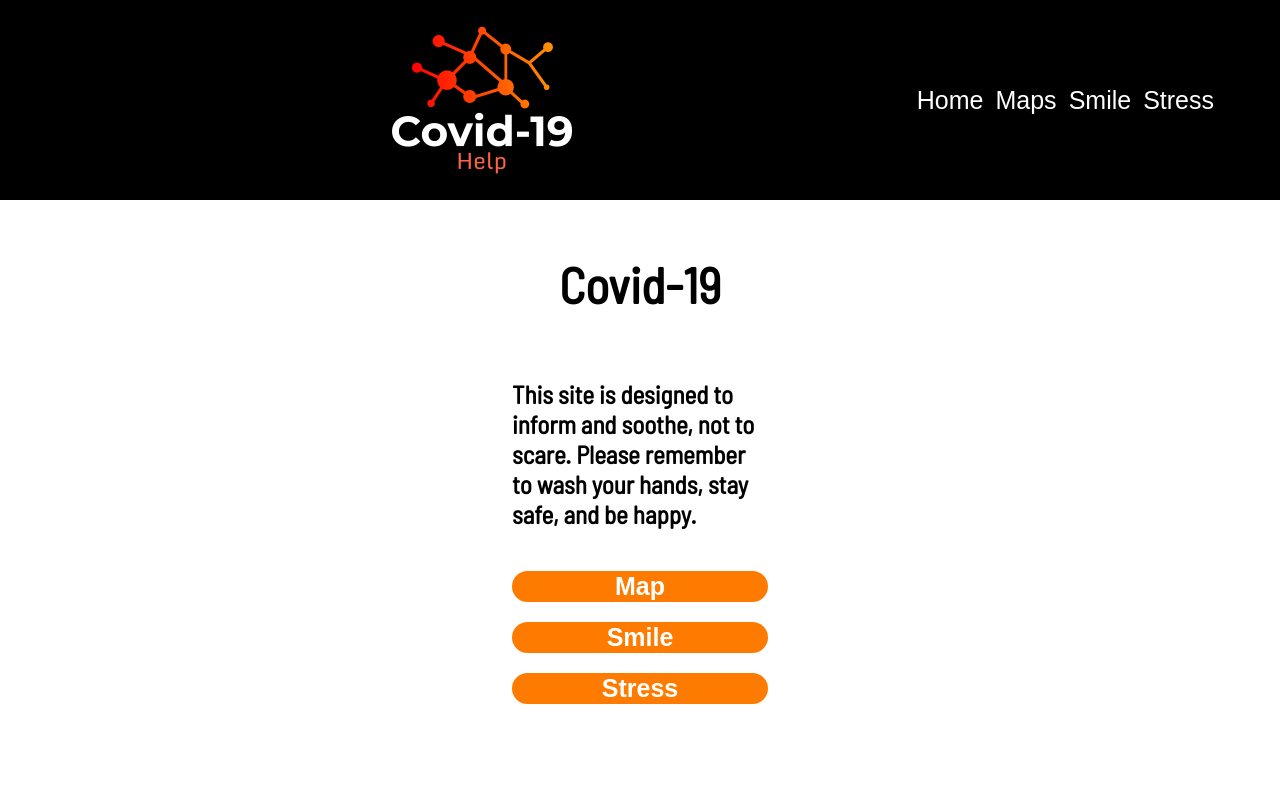
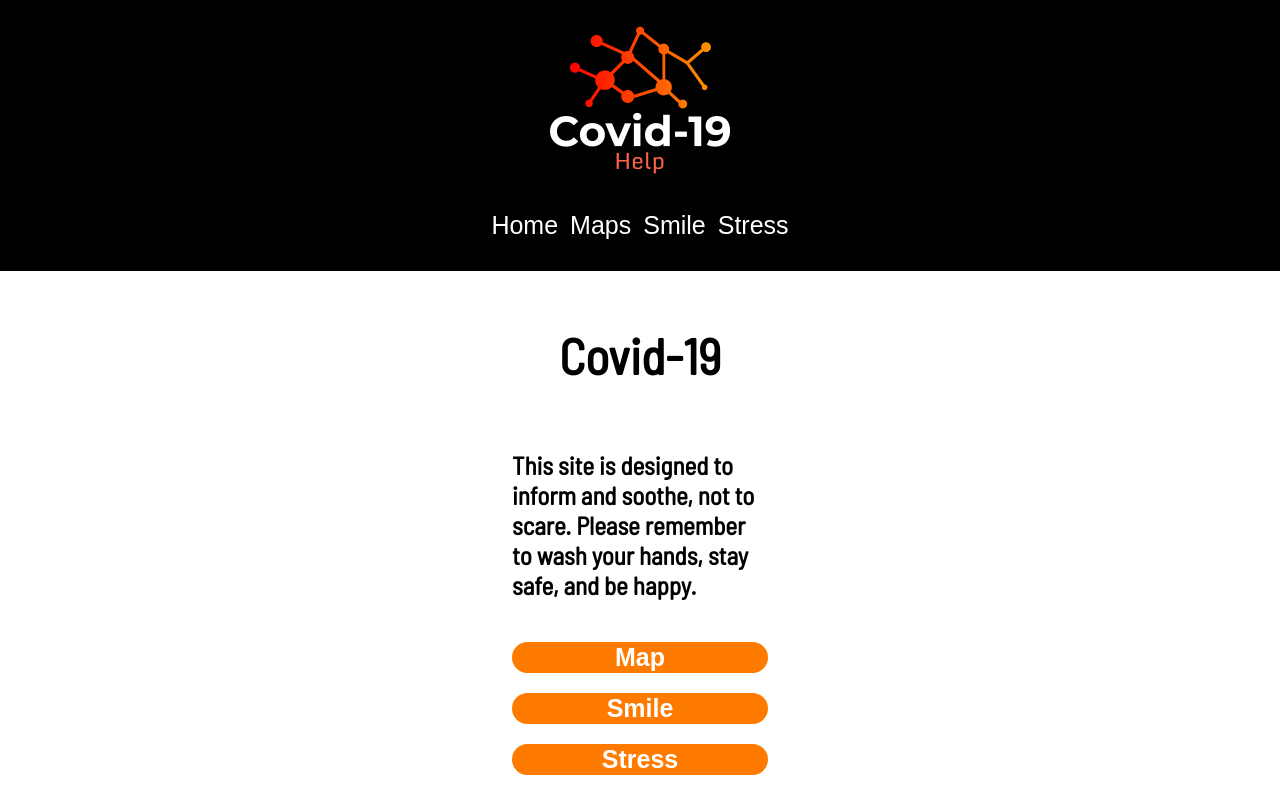
Before and after one commit to Jsantos107/COVID19-help, a React (Create React App) app: page / in a window 1280 px wide. Built offline with nearby package versions, Linux system fonts and the light colour scheme; no server answers; what google-maps-react would draw is missing.

Commit message:
Cleaning header CSS

```diff
--- a/src/App.css
+++ b/src/App.css
@@ -5,38 +5,33 @@ body{
   overflow: hidden;
 }
 .header{
-  align-items: center;
   background-color: black;
   display: flex;
-  justify-content: flex-end;
-  margin: 0px 0px 0px;
-  padding: 20px -10%;
+  flex-direction: column;
+  align-items: center;
+  justify-content: center;
 }
 .header img{
-  margin-right: 21%;
   cursor: pointer;
 }
 .nav-bar{
   display: inline-block;
-  list-style: none;
   border: none;
   border-radius: 50px;
-  padding: 0px 60px;
-  transition: all 0.3s ease 0s;
+  padding: 10px;
+  margin-bottom: 20px;
   text-align: center;
-  text-decoration: none;
 }
 .nav-bar button{
-  color: white;
   border: none;
   background-color: black;
   border-radius: 50px;
   font-size: 25px;
 }
-.nav-bar :hover{
-  background-color: red;
+.nav-bar button:hover{
+  background-color: rgb(255, 123, 0);
+  box-shadow: 0 0px 15px 0 rgb(255, 123, 0);
 }
-
 .main{
   width: 100%;
   text-align: center;
```
